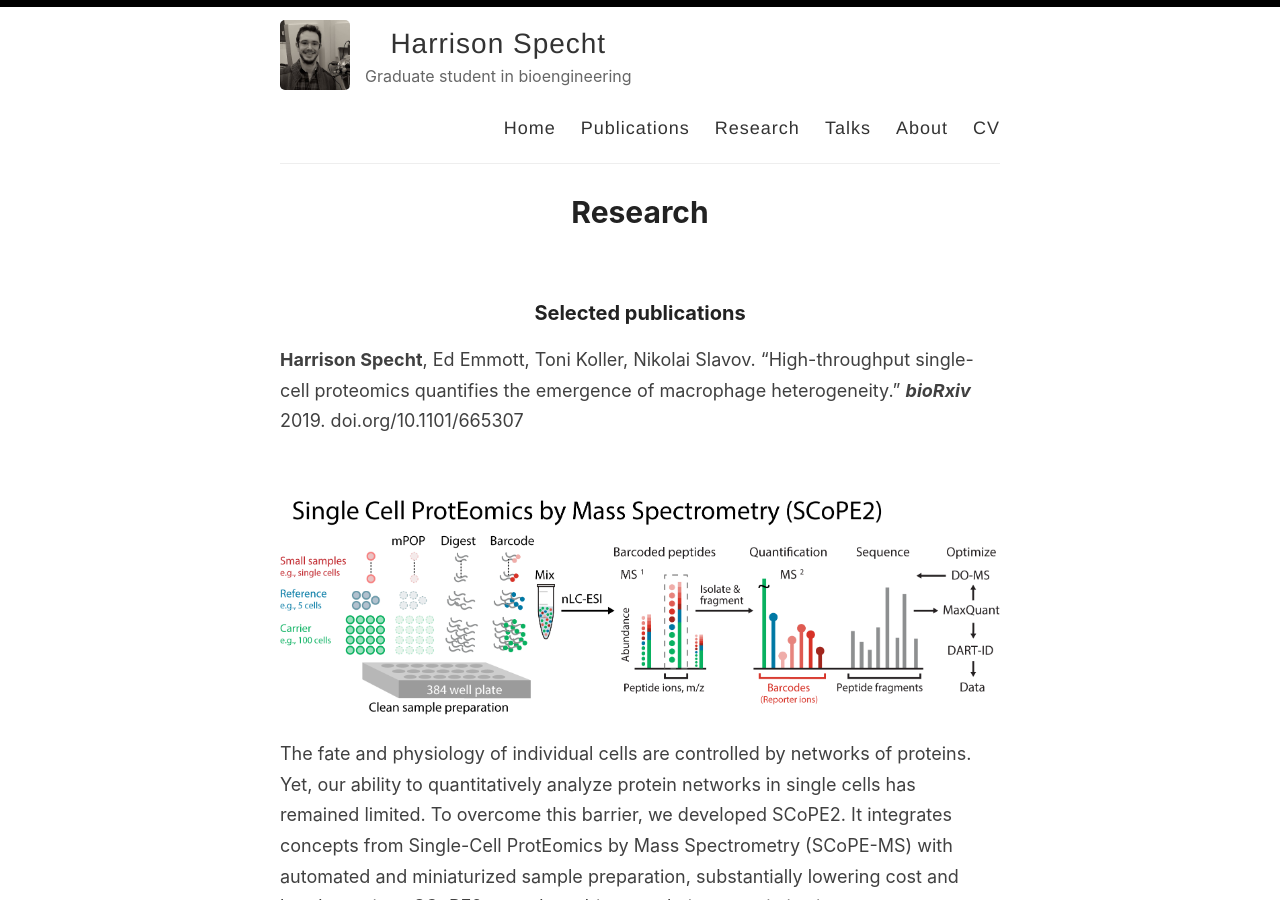
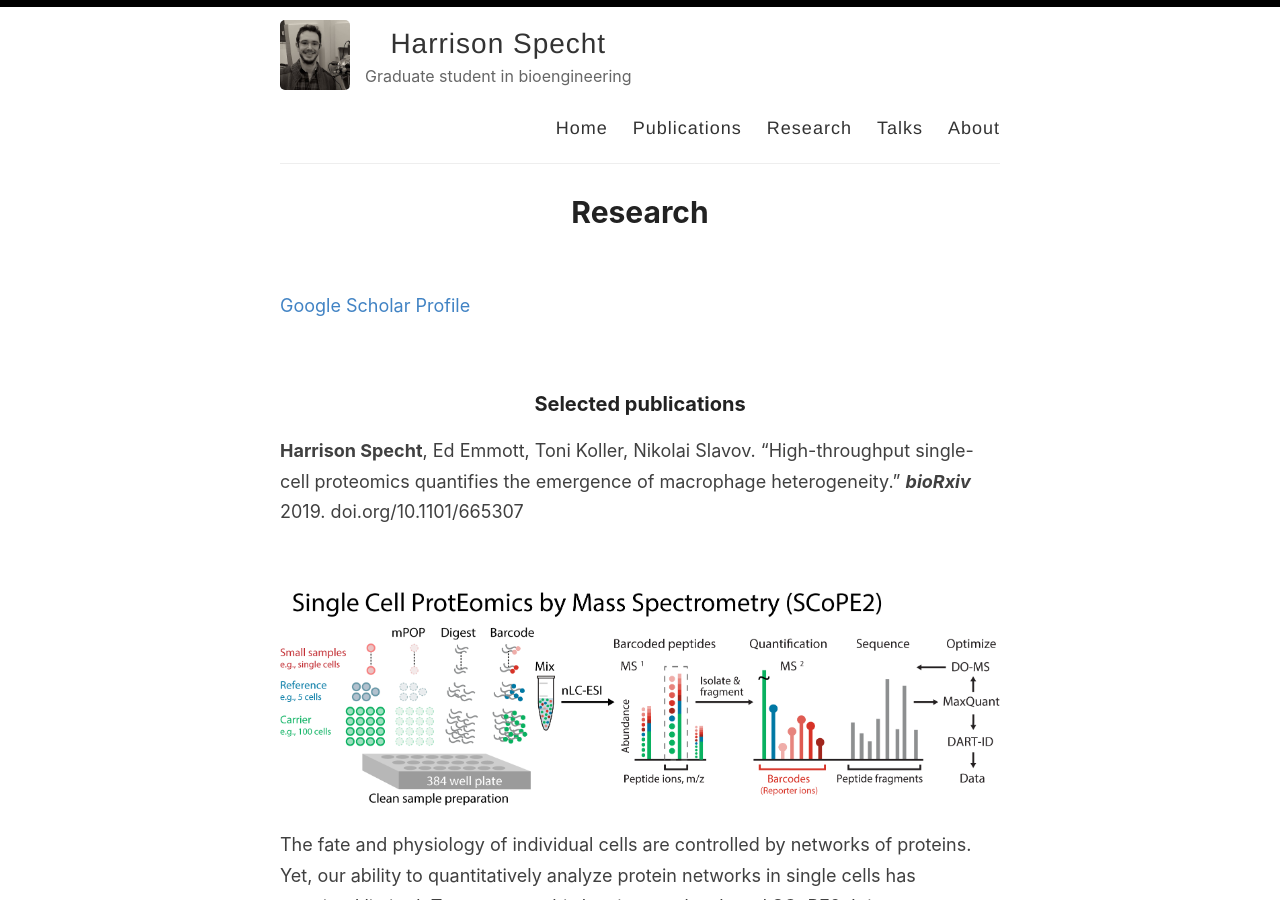
Before and after one commit to hspekt/site, a Jekyll site: the page built from _pages/publications.md, in a window 1280 px wide and 900 px high. Built offline with Jekyll 4.4.1, drawn with Linux system fonts in a browser that asks for light colours.

Commit message:
cv, dir changes

```diff
--- a/_layouts/default.html
+++ b/_layouts/default.html
@@ -28,11 +28,11 @@
 
             <nav>
               <a href="{{ site.baseurl }}/">Home</a>
-              <a href="https://scholar.google.com/citations?user=Z2G1YhoAAAAJ" target="_blank" rel="noopener noreferrer">Publications</a>
+              <a href="{{ site.baseurl }}/publications">Publications</a>
               <a href="{{ site.baseurl }}/research">Research</a>
               <a href="{{ site.baseurl }}/talks">Talks</a>
               <a href="{{ site.baseurl }}/about">About</a>
-              <a href="{{ site.baseurl }}/images/cv/hs-cv.pdf" target="_blank" rel="noopener noreferrer">CV</a>
+              <!-- <a href="{{ site.baseurl }}/images/cv/hs-cv.pdf" target="_blank" rel="noopener noreferrer">CV</a> -->
             </nav>
           </header>
         </div>
--- a/_pages/publications.md
+++ b/_pages/publications.md
@@ -4,6 +4,10 @@ title: Research
 permalink: /publications/
 description: Current research interests
 ---
+<br/>
+
+[Google Scholar Profile](https://scholar.google.com/citations?user=Z2G1YhoAAAAJ)
+
 <br/>
 
 ### Selected publications
```
Also changed, not shown: _pages/about.md (+2 -0 lines).
